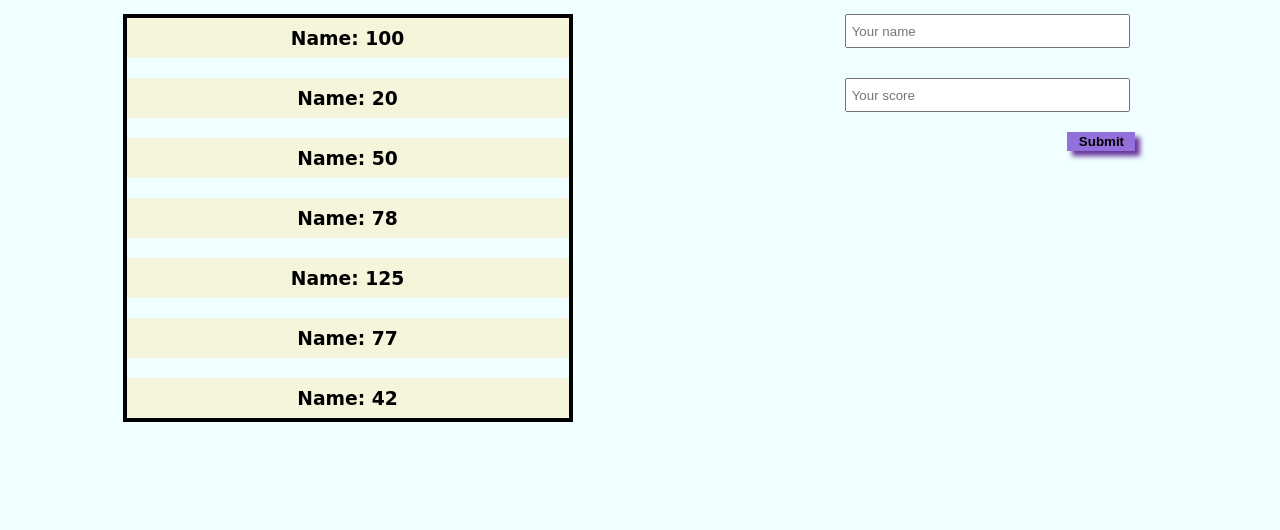
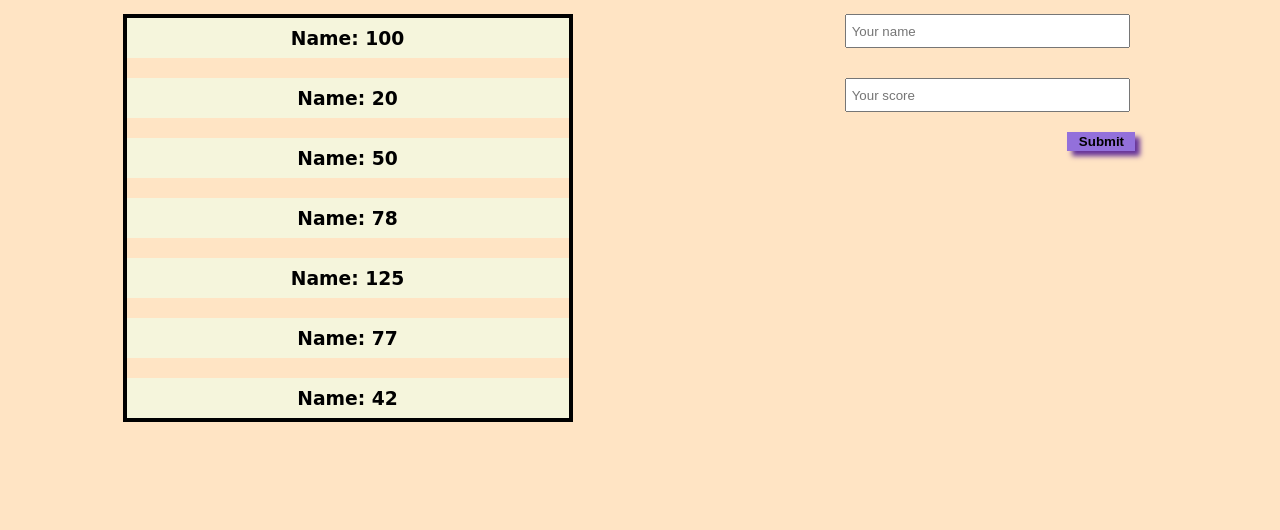
Before and after one commit to Ashnaali3255/Leaderboard-Project, a website built with webpack: page src/index.html in a window 1280 px wide. Shown: the part 270-800 px from the top of the page. Built offline with nearby package versions, Linux system fonts and the light colour scheme.

Commit message:
Update style.css

```diff
--- a/src/style.css
+++ b/src/style.css
@@ -1,5 +1,5 @@
 body {
-  background-color: azure;
+  background-color: bisque;
   font-family: cursive;
 }
 
```
